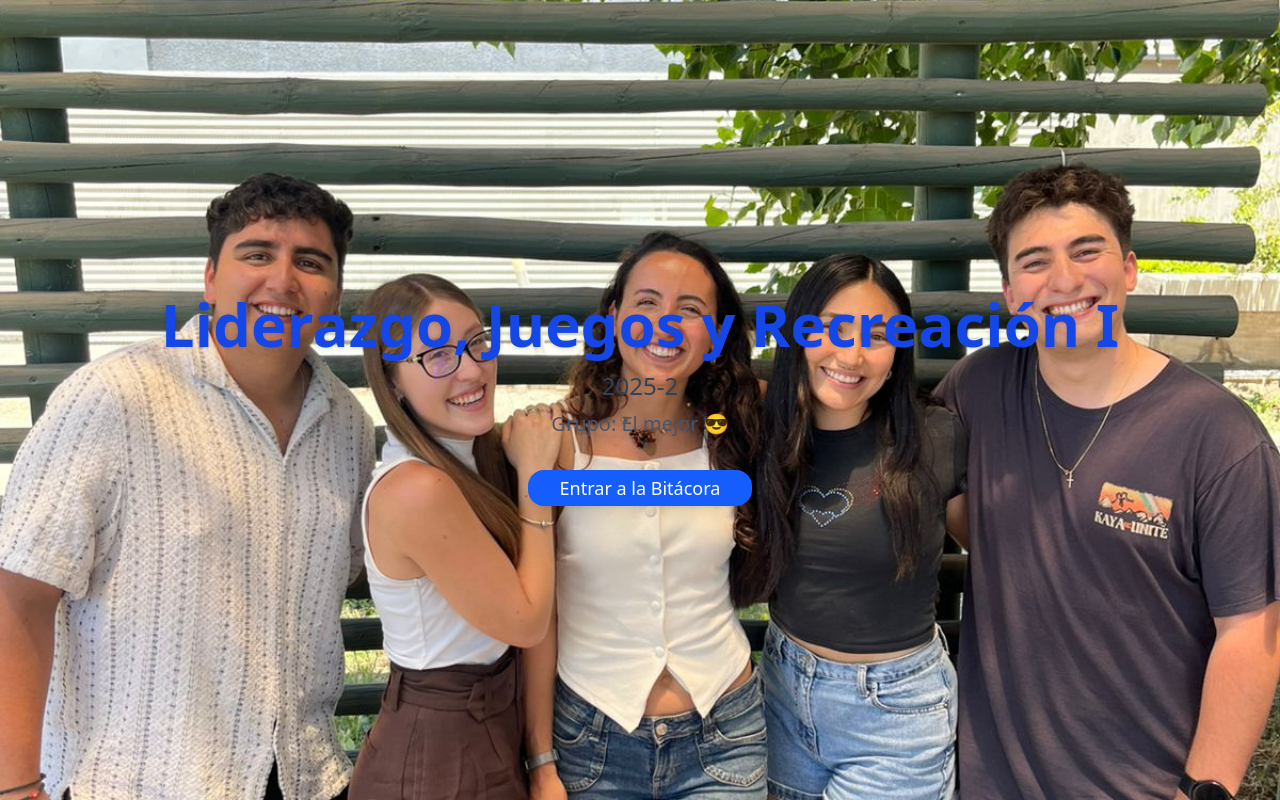
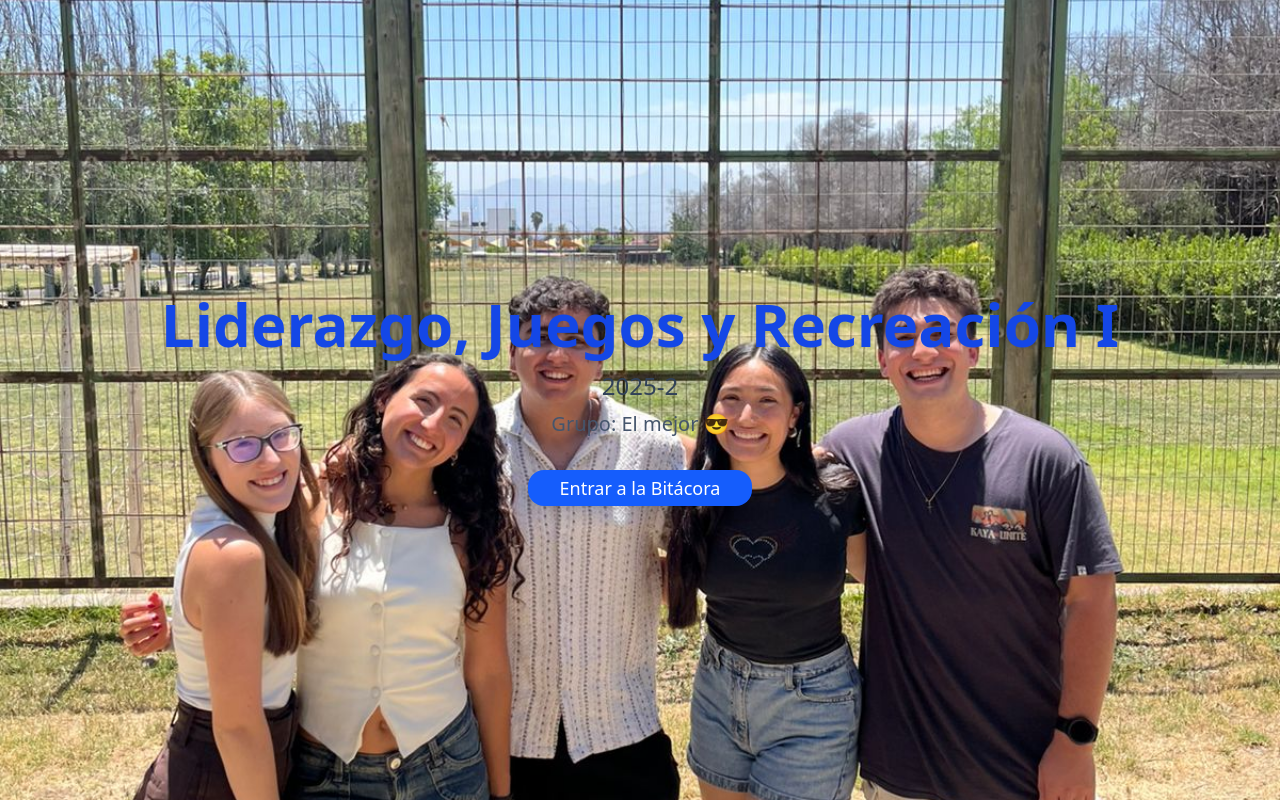
Before and after one commit to sebamusea/bitacora-deportivo, a React (Vite) app: page / in a window 1280 px wide. Built offline with nearby package versions, Linux system fonts and the light colour scheme.

Commit message:
Prueba avance nosotros

```diff
--- a/src/App.jsx
+++ b/src/App.jsx
@@ -1402,7 +1402,7 @@ function LandingPage({ onEnter }) {
     <div
       className="min-h-screen flex flex-col items-center justify-center bg-cover bg-center bg-no-repeat"
       style={{
-        backgroundImage: "url('/fondo.jpg')",
+        backgroundImage: "url('/fondo2.jpg')",
       }}
     >
       <h1 className="text-4xl md:text-6xl font-extrabold mb-4 text-blue-700 drop-shadow-sm">
```
